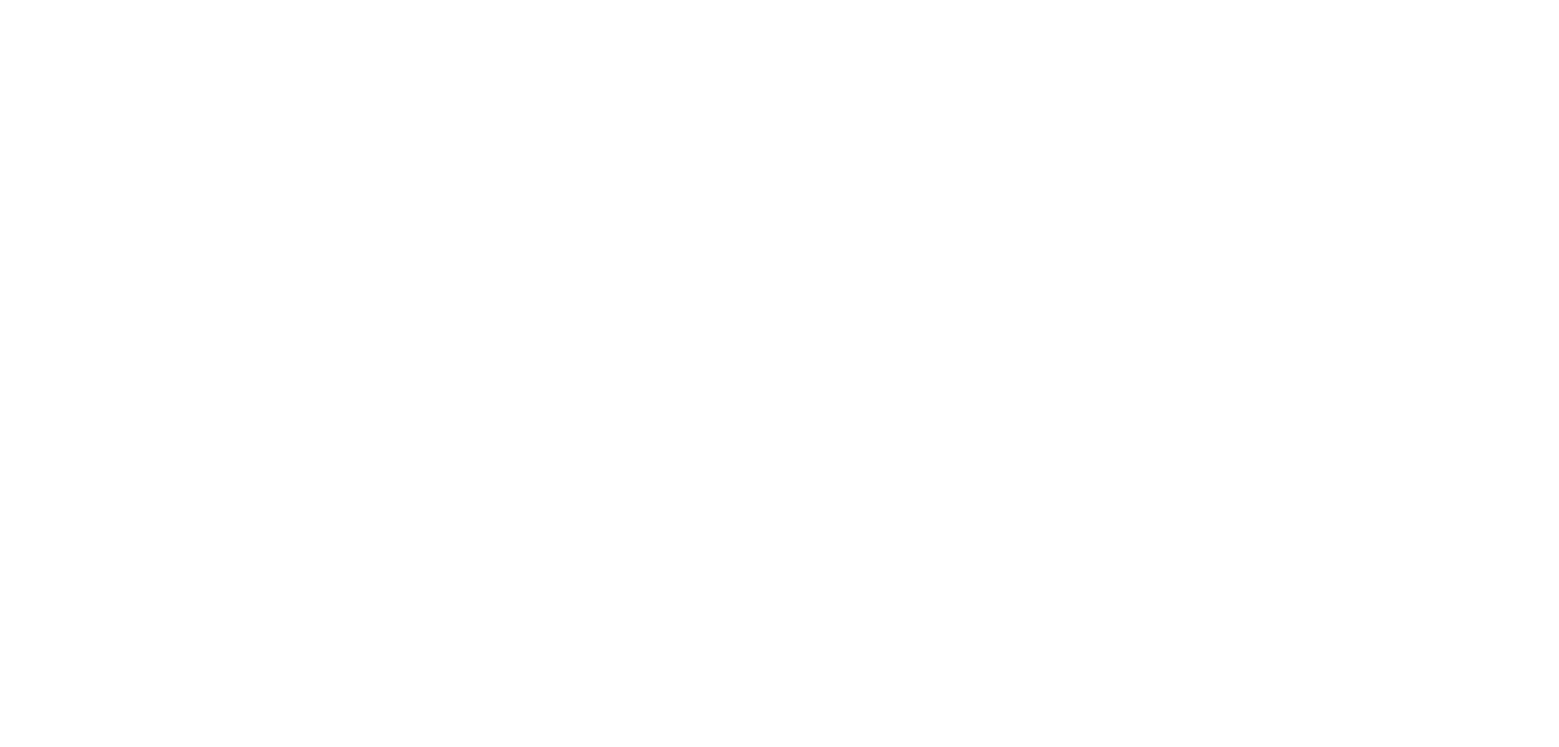
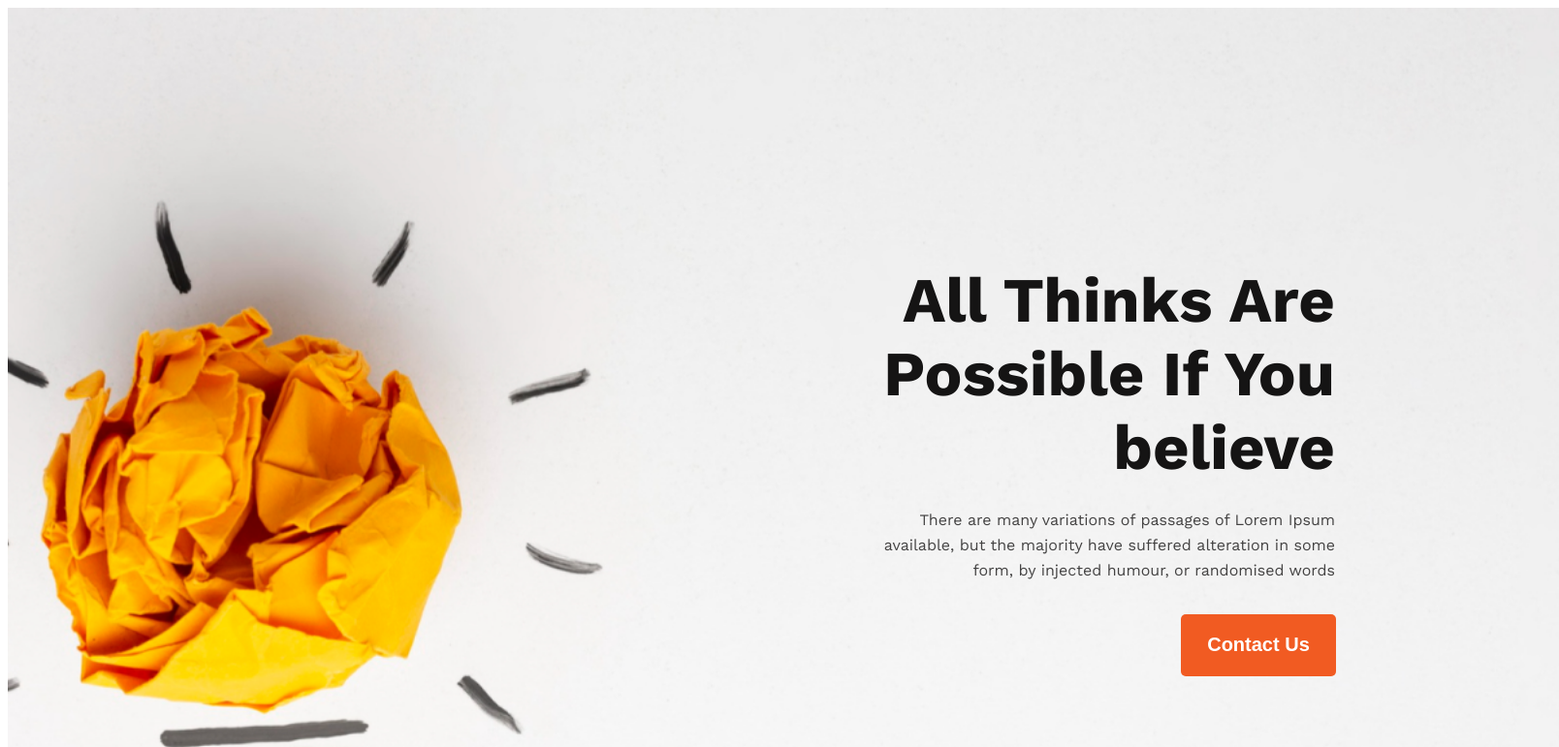
Before and after one commit to nusrat03b/new-year-new-me, a plain HTML site: page index.html in a window 1280 px wide. Shown: the top 771 px of the page at 97% size, 1608 px wide, since content can reach past the window. Drawn offline with nearby package versions, Linux system fonts and the light colour scheme.

Commit message:
added backgrount picture, button & styles

```diff
--- a/index.html
+++ b/index.html
@@ -4,12 +4,18 @@
     <meta charset="UTF-8">
     <meta name="viewport" content="width=device-width, initial-scale=1.0">
     <title>New Year New Me Website</title>
+    <link rel="preconnect" href="https://fonts.googleapis.com">
+    <link rel="preconnect" href="https://fonts.gstatic.com" crossorigin>
+    <link href="https://fonts.googleapis.com/css2?family=Work+Sans:wght@400;700&display=swap" rel="stylesheet">
+    <link rel="stylesheet" href="styles/styles.css">
 </head>
 <body>
-    <header>
-        <nav>
-
-        </nav>
+    <header class="header">
+            <div class="banner">
+                <h1 class="banner-title">All Thinks Are Possible If You believe</h1>
+                <p class="banner-greeting">There are many variations of passages of Lorem Ipsum available, but the majority have suffered alteration in some form, by injected humour, or randomised words</p>
+                <button class="btn-primary">Contact Us</button>
+            </div>
     </header>
     <main>
 
--- /dev/null
+++ b/styles/styles.css
@@ -0,0 +1,62 @@
+*{
+    /* margin: 0; */
+}
+body{
+    font-family: 'Work Sans', sans-serif;
+}
+.header{
+    background-image: url('/images/banner/banner1.png');
+    background-repeat:no-repeat;
+    background-position: center;
+    background-size: cover;
+    width: 1600px;
+    height: 808px;
+    /* flex-shrink: 0; */
+    padding: 50px 0px 50px 0px;
+    padding-top: 220px;
+}
+.banner{
+    align-items: center;
+    /* justify-content: space-between; */
+    margin-right: 230px;
+}
+.banner-title{
+    color: var(--Dark-01, #151414);
+    text-align: right;
+    font-size: 65px;
+    font-style: normal;
+    font-weight: 700;
+    line-height: normal;
+    margin-left: 875px;
+    height: 228px;
+    width: 494px;
+    margin-bottom: 24px;
+
+}
+.banner-greeting{
+    color: var(--Dark-02, #444343);
+    text-align: right;
+    font-size: 16px;
+    font-style: normal;
+    font-weight: 400;
+    line-height: 26px;
+    /* line-height: normal; */
+    height: 78px;
+    width: 494px;
+    margin-left: 875px;
+    margin-bottom: 32px;
+}
+.btn-primary{
+    border-radius: 5px;
+    background: #F15B22;
+    width: 160px;
+    height: 64px;
+    color: #FFF;
+    text-align: center;
+    font-size: 20px;
+    font-style: normal;
+    font-weight: 600;
+    margin-left: 1210px;
+    border: none;
+    /* margin-bottom: 200px; */
+}
```
Also changed, not shown: images/banner/banner1.png (added), images/banner/banner2.png (added), images/banner/banner3.png (added), images/gradient1.png (added), images/gradient2.png (added), images/gradient3.png (added), images/icons/ecom.png (added), images/icons/fb.png (added), images/icons/js.png (added), images/icons/smoke.png (added), images/icons/twitter.png (added), images/icons/web.png (added), images/icons/youtube.png (added), images/person.png (added), 1 more files.
